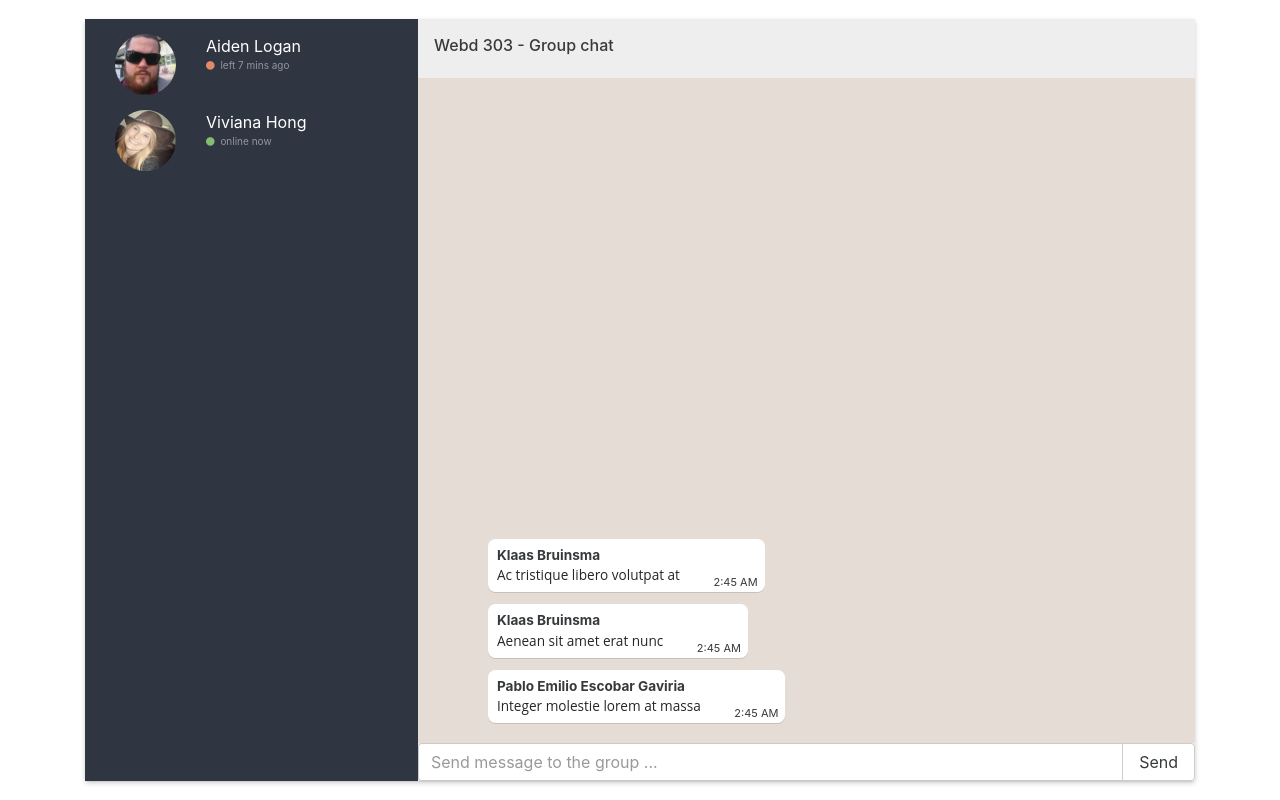
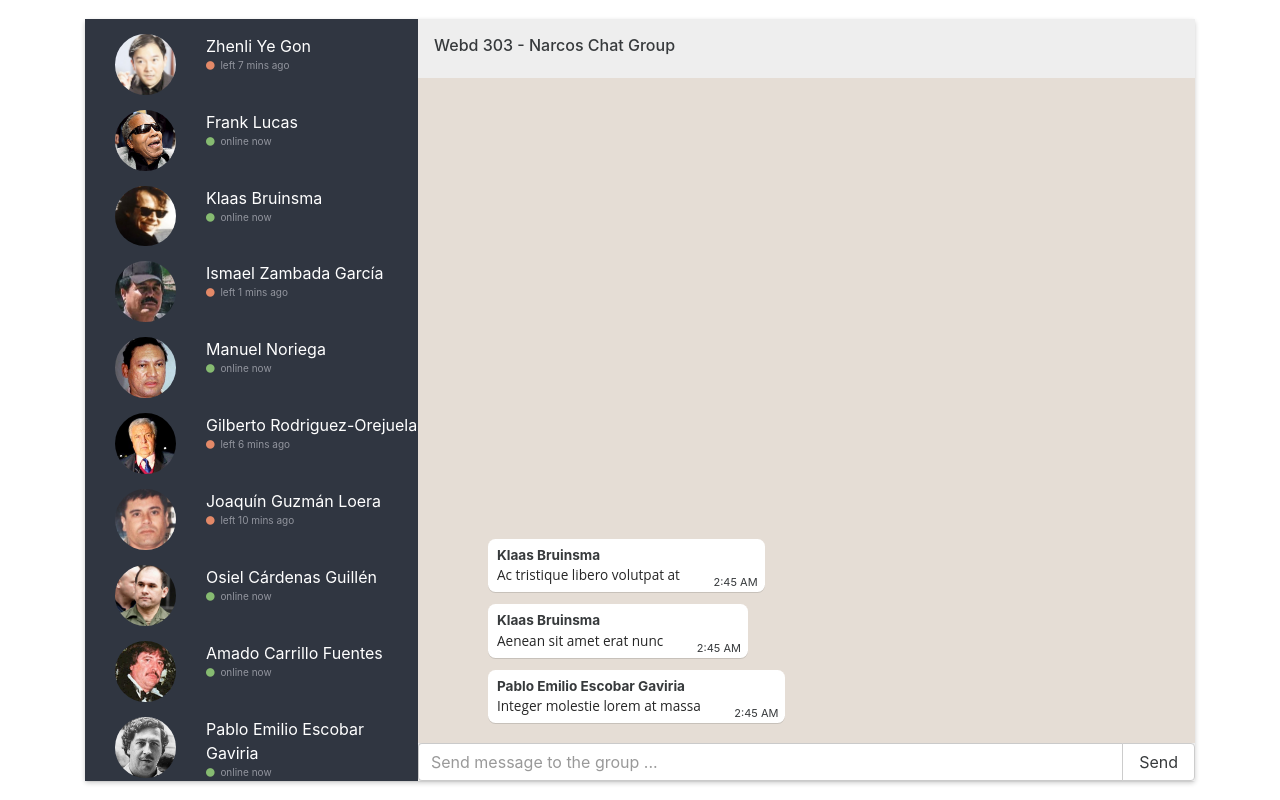
Before and after one commit to reneszabo/webd303, a website: page docs/assignments/mini-assignment-02/index.html in a window 1280 px wide. Drawn offline with Linux system fonts and the light colour scheme.

Commit message:
add narcos images

```diff
--- a/docs/assignments/mini-assignment-02/index.html
+++ b/docs/assignments/mini-assignment-02/index.html
@@ -26,11 +26,11 @@
           <li class="nav-item">
             <div class="row">
               <div class="col-md-3  offset-md-1 hidden-sm-down">
-                <img src="./img/pp.jpg" class="img-fluid img-circle" alt="avatar">
+                <img src="./img/zhenlitm.jpg" class="img-fluid img-circle" alt="avatar">
               </div>
               <div class="offset-sm-1  offset-md-0 col-md-8 ">
                 <div class="about">
-                  <div class="name">Aiden Logan</div>
+                  <div class="name">Zhenli Ye Gon</div>
                   <div class="status">
                     <i class="fa fa-circle offline"></i> left 7 mins ago
                   </div>
@@ -42,11 +42,146 @@
           <li class="nav-item">
             <div class="row">
               <div class="col-md-3 offset-md-1 hidden-sm-down">
-                <img src="./img/pp2.jpg" class="img-fluid img-circle" alt="avatar">
+                <img src="./img/lucas.jpg" class="img-fluid img-circle" alt="avatar">
               </div>
               <div class="offset-sm-1 offset-md-0 col-md-8">
                 <div class="about">
-                  <div class="name">Viviana Hong</div>
+                  <div class="name">Frank Lucas</div>
+                  <div class="status">
+                    <i class="fa fa-circle online"></i> online now
+                  </div>
+                </div>
+              </div>
+            </div>
+          </li>
+
+          <li class="nav-item">
+            <div class="row">
+              <div class="col-md-3 offset-md-1 hidden-sm-down">
+                <img src="./img/klaasbruinsmarip.jpg" class="img-fluid img-circle" alt="avatar">
+              </div>
+              <div class="offset-sm-1 offset-md-0 col-md-8">
+                <div class="about">
+                  <div class="name">Klaas Bruinsma</div>
+                  <div class="status">
+                    <i class="fa fa-circle online"></i> online now
+                  </div>
+                </div>
+              </div>
+            </div>
+          </li>
+
+
+          <li class="nav-item">
+            <div class="row">
+              <div class="col-md-3 offset-md-1 hidden-sm-down">
+                <img src="./img/ismael.jpg" class="img-fluid img-circle" alt="avatar">
+              </div>
+              <div class="offset-sm-1 offset-md-0 col-md-8">
+                <div class="about">
+                  <div class="name">Ismael Zambada García</div>
+                  <div class="status">
+                    <i class="fa fa-circle offline"></i> left 1 mins ago
+                  </div>
+                </div>
+              </div>
+            </div>
+          </li>
+
+
+          <li class="nav-item">
+            <div class="row">
+              <div class="col-md-3 offset-md-1 hidden-sm-down">
+                <img src="./img/noriega.jpg" class="img-fluid img-circle" alt="avatar">
+              </div>
+              <div class="offset-sm-1 offset-md-0 col-md-8">
+                <div class="about">
+                  <div class="name">Manuel Noriega</div>
+                  <div class="status">
+                    <i class="fa fa-circle online"></i> online now
+                  </div>
+                </div>
+              </div>
+            </div>
+          </li>
+
+
+          <li class="nav-item">
+            <div class="row">
+              <div class="col-md-3 offset-md-1 hidden-sm-down">
+                <img src="./img/gilberto.jpg" class="img-fluid img-circle" alt="avatar">
+              </div>
+              <div class="offset-sm-1 offset-md-0 col-md-8">
+                <div class="about">
+                  <div class="name">Gilberto Rodriguez-Orejuela</div>
+                  <div class="status">
+                    <i class="fa fa-circle offline"></i> left 6 mins ago
+                  </div>
+                </div>
+              </div>
+            </div>
+          </li>
+
+
+          <li class="nav-item">
+            <div class="row">
+              <div class="col-md-3 offset-md-1 hidden-sm-down">
+                <img src="./img/joaquin.jpg" class="img-fluid img-circle" alt="avatar">
+              </div>
+              <div class="offset-sm-1 offset-md-0 col-md-8">
+                <div class="about">
+                  <div class="name">Joaquín Guzmán Loera</div>
+                  <div class="status">
+                    <i class="fa fa-circle offline"></i> left 10 mins ago
+                  </div>
+                </div>
+              </div>
+            </div>
+          </li>
+
+
+          <li class="nav-item">
+            <div class="row">
+              <div class="col-md-3 offset-md-1 hidden-sm-down">
+                <img src="./img/gillen.jpg" class="img-fluid img-circle" alt="avatar">
+              </div>
+              <div class="offset-sm-1 offset-md-0 col-md-8">
+                <div class="about">
+                  <div class="name">Osiel Cárdenas Guillén</div>
+                  <div class="status">
+                    <i class="fa fa-circle online"></i> online now
+                  </div>
+                </div>
+              </div>
+            </div>
+          </li>
+
+
+          <li class="nav-item">
+            <div class="row">
+              <div class="col-md-3 offset-md-1 hidden-sm-down">
+                <img src="./img/carillo-tm.jpg" class="img-fluid img-circle" alt="avatar">
+              </div>
+              <div class="offset-sm-1 offset-md-0 col-md-8">
+                <div class="about">
+                  <div class="name">Amado Carrillo Fuentes</div>
+                  <div class="status">
+                    <i class="fa fa-circle online"></i> online now
+                  </div>
+                </div>
+              </div>
+            </div>
+          </li>
+
+
+          <li class="nav-item">
+            <div class="row">
+              <div class="col-md-3 offset-md-1 hidden-sm-down">
+                <img src="./img/pablo-escobar.jpg" class="img-fluid img-circle" alt="avatar">
+              </div>
+              <div class="offset-sm-1 offset-md-0 col-md-8">
+                <div class="about">
+                  <div class="name">Pablo Emilio Escobar Gaviria</div>
                   <div class="status">
                     <i class="fa fa-circle online"></i> online now
                   </div>
@@ -65,7 +200,7 @@
         <div class="chat-body">
           <div class="chat-main">
             <h2 class="chat-title">
-              Webd 303 - Group chat
+              Webd 303 - Narcos Chat Group
             </h2>
           </div>
         </div>
@@ -143,18 +278,15 @@
     "Pablo Emilio Escobar Gaviria",
     "Pablo Emilio Escobar Gaviria"
   ];
-
   $(document).ready(function(){
     addRandomMessage();
   });
-
   function addRandomMessage(){
     console.log('generate message');
     createMessage(randomMessages[Math.round((randomMessages.length-1)*Math.random())], 'message-in',randomNames[Math.round((randomNames.length-1)*Math.random())]);
     scrolldownPane();
     setTimeout(addRandomMessage,3000*Math.random());
   }
-
   function scrolldownPane() {
     $('#pane-messages').animate({ scrollTop: $('#pane-messages').prop("scrollHeight")}, 200);
   }
@@ -168,7 +300,6 @@
     }
     $('#message-list').append($template);
   }
-
   function submitMessage(){
     var message = $('#message-input').val();
     if(message!== undefined && message!==''){
@@ -183,7 +314,6 @@
     }
     scrolldownPane();
   }
-
   $(document).on('keypress','#message-input',function(e){
     if(e.which === 13){
       submitMessage();
@@ -192,7 +322,6 @@
   $(document).on('click','#message-button',function(){
     submitMessage();
   });
-
 </script>
 </body>
 </html>
```
Also changed, not shown: docs/assignments/mini-assignment-02/img/carillo-tm.jpg (added), docs/assignments/mini-assignment-02/img/gilberto.jpg (added), docs/assignments/mini-assignment-02/img/gillen.jpg (added), docs/assignments/mini-assignment-02/img/ismael.jpg (added), docs/assignments/mini-assignment-02/img/joaquin.jpg (added), docs/assignments/mini-assignment-02/img/klaasbruinsmarip.jpg (added), docs/assignments/mini-assignment-02/img/lucas.jpg (added), docs/assignments/mini-assignment-02/img/noriega.jpg (added), docs/assignments/mini-assignment-02/img/pablo-escobar.jpg (added), docs/assignments/mini-assignment-02/img/pp.jpg (deleted), docs/assignments/mini-assignment-02/img/pp2.jpg (deleted), docs/assignments/mini-assignment-02/img/zhenlitm.jpg (added).
